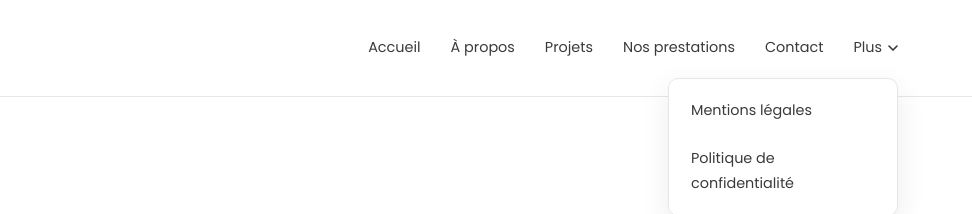
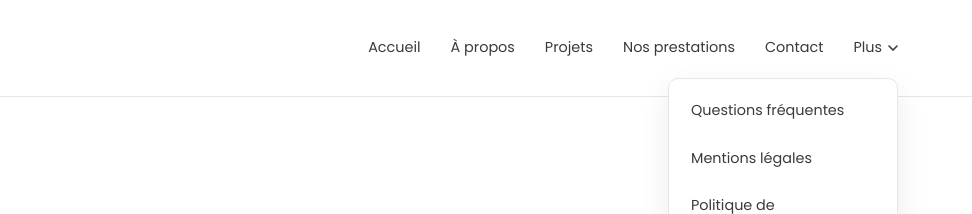
Before and after one commit to fameconnect/provence-avenir-btp, a plain HTML site: page 404.html in a window 1280 px wide. Both pictures are taken after a click on the button "Plus". Shown: the top 214 px of the page, 308-1280 px from the left. Drawn offline with Linux system fonts and the light colour scheme.

Commit message:
Lien Questions frequentes dans le menu, toutes les pages

```diff
--- a/404.html
+++ b/404.html
@@ -68,6 +68,7 @@
       <a href="index.html">Accueil</a><a href="a-propos.html">À propos</a><a href="projets.html">Projets</a><a href="prestations.html">Nos prestations</a><a href="contact.html">Contact</a><div class="dropdown">
           <button class="nav-toggle" aria-expanded="false" aria-haspopup="true">Plus <svg width="10" height="6" viewBox="0 0 10 6" aria-hidden="true"><path d="M1 1l4 4 4-4" stroke="currentColor" stroke-width="1.6" fill="none" stroke-linecap="round"/></svg></button>
           <div class="dropdown-panel">
+            <a href="prestations.html#faq">Questions fréquentes</a>
             <a href="mentions-legales.html">Mentions légales</a>
             <a href="politique-confidentialite.html">Politique de confidentialité</a>
           </div>
```
Also changed, not shown: a-propos.html (+1 -0 lines), amenagement-exterieur-avignon.html (+1 -0 lines), contact.html (+1 -0 lines), mentions-legales.html (+1 -0 lines), politique-confidentialite.html (+1 -0 lines), prestations.html (+1 -0 lines), projets.html (+1 -0 lines), terrassement-avignon.html (+1 -0 lines), terrassement-piscine-avignon.html (+1 -0 lines), zones-intervention.html (+1 -0 lines).
